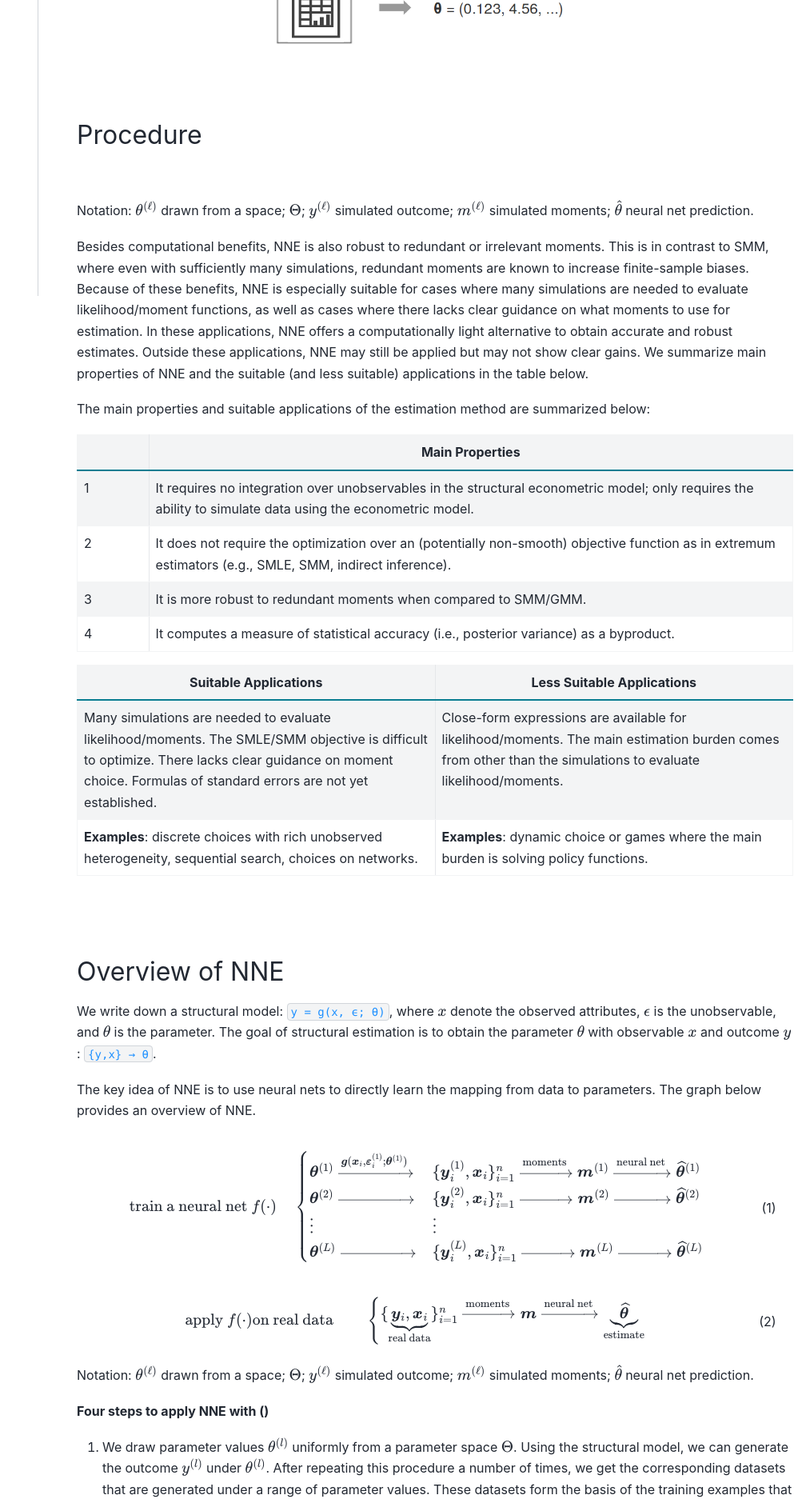
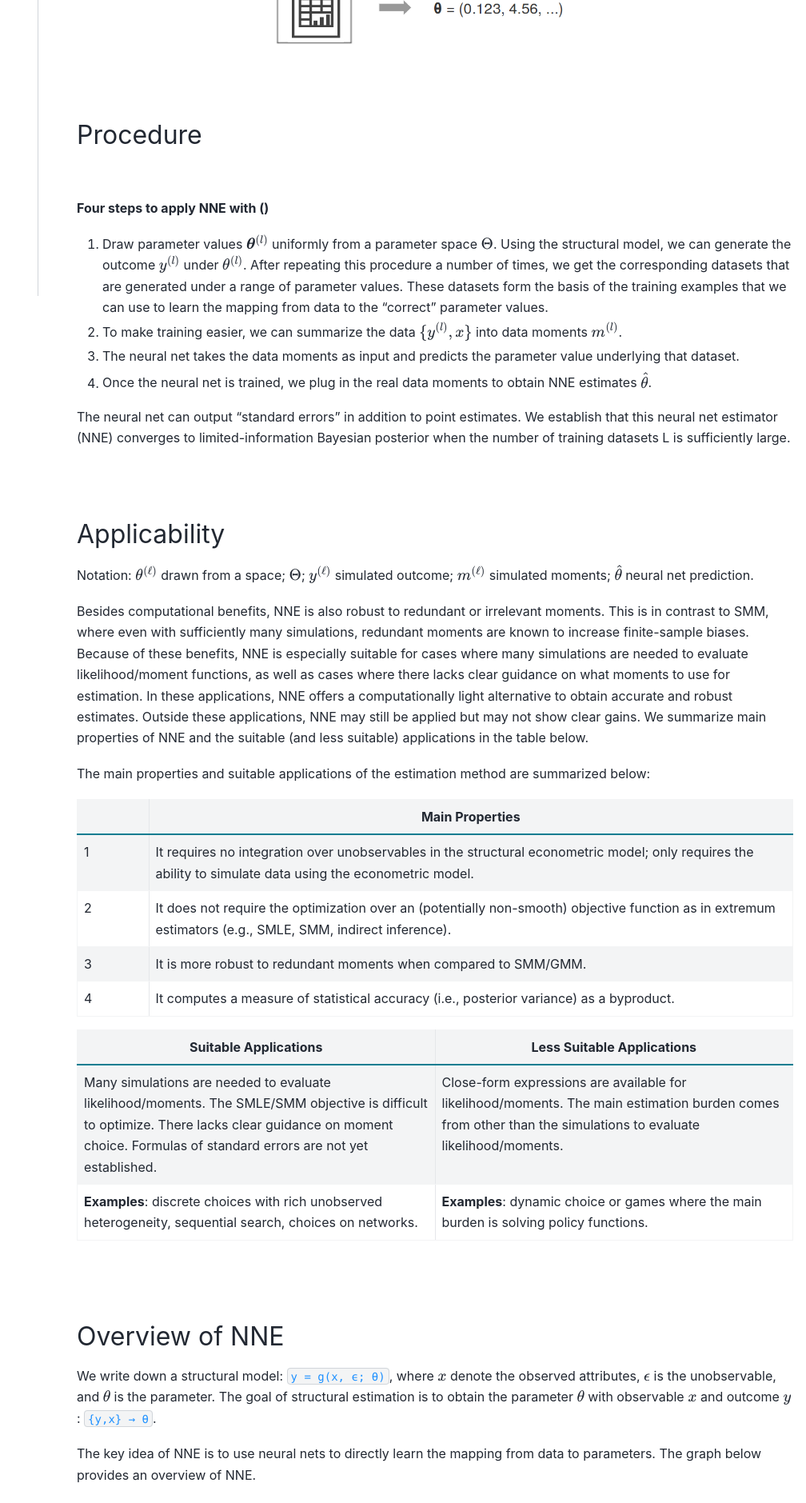
Before and after one commit to nnehome/nnehome.github.io, a Sphinx documentation site: the page built from docs/source/home/home.rst, in a window 1280 px wide. Shown: the part 1499-3378 px from the top of the page at 80% size, without its empty margins (272-1280 px from the left). Built offline with Sphinx 7.4.7 and the PyData theme 0.15.4, drawn with Linux system fonts in a browser that asks for light colours.

Commit message:
some change

```diff
--- a/docs/source/home/home.rst
+++ b/docs/source/home/home.rst
@@ -55,6 +55,24 @@
 Procedure
 ---------------
 |
+
+**Four steps to apply NNE with ()**
+
+1. Draw parameter values :math:`\boldsymbol{\theta}^{(l)}` uniformly from a parameter space :math:`\Theta`. Using the structural model, we can generate the outcome :math:`y^{(l)}` under :math:`\theta^{(l)}`. After repeating this procedure a number of times, we get the corresponding datasets that are generated under a range of parameter values. These datasets form the basis of the training examples that we can use to learn the mapping from data to the "correct" parameter values.
+
+2. To make training easier, we can summarize the data :math:`\{y^{(l)}, x\}`  into data moments :math:`m^{(l)}`.
+
+3. The neural net takes the data moments as input and predicts the parameter value underlying that dataset.
+
+4. Once the neural net is trained, we plug in the real data moments to obtain NNE estimates :math:`\hat{\theta}`.
+
+The neural net can output "standard errors" in addition to point estimates. We establish that this neural net estimator (NNE)
+converges to limited-information Bayesian posterior when the number of training datasets L is sufficiently large.
+
+|
+
+Applicability
+---------------
 
 Notation: :math:`{\theta}^{(\ell)}` drawn from a space; :math:`\Theta`; :math:`{y}^{(\ell)}` simulated outcome; :math:`{m}^{(\ell)}` simulated moments; :math:`\widehat{\theta}` neural net prediction.
 
```
